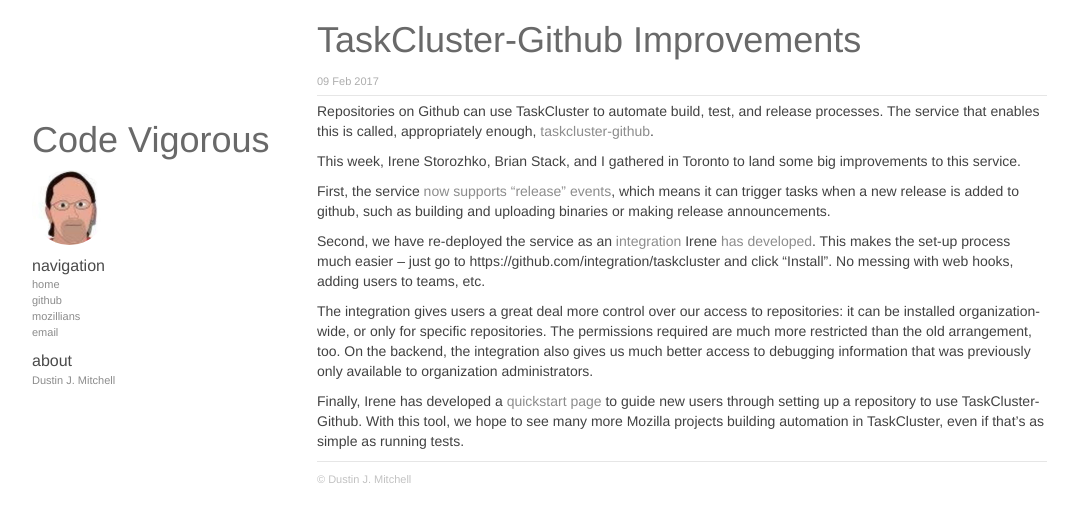
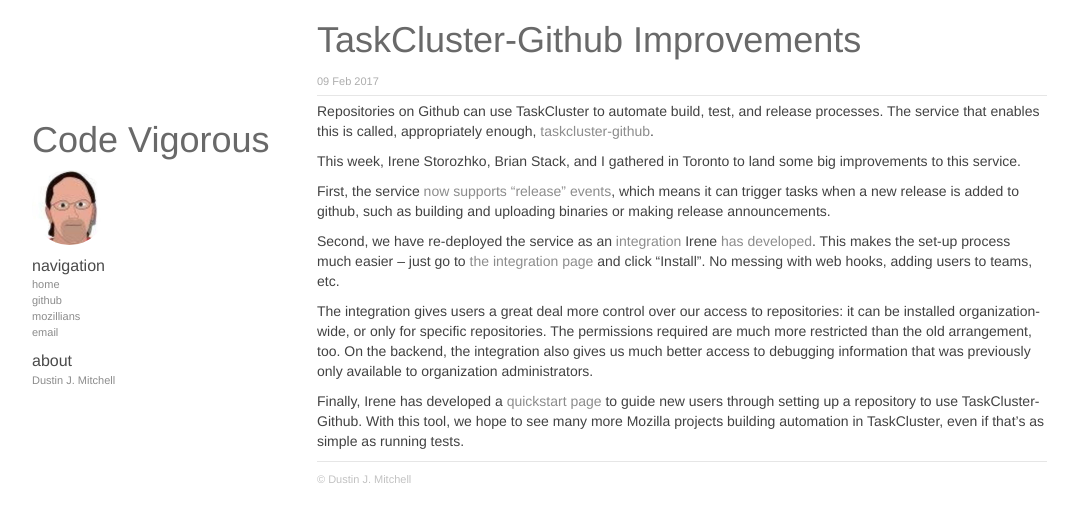
Before and after one commit to djmitche/code.v.igoro.us, a Jekyll site: the page built from _posts/2017-02-10-taskcluster-github-improvements.md, in a window 1280 px wide. Shown: the top 522 px of the page, without its empty margins (53-1128 px from the left). Built offline with Jekyll 4.4.1, drawn with Linux system fonts in a browser that asks for light colours; nearby versions of some CDN libraries; library files that are not in the unit come from our copies; comment, search, counter and statistics services are not loaded.

Commit message:
fix link

```diff
--- a/_posts/2017-02-10-taskcluster-github-improvements.md
+++ b/_posts/2017-02-10-taskcluster-github-improvements.md
@@ -22,7 +22,7 @@
 [has
 developed](https://medium.com/@bugzeeeeee/taskcluster-github-bulletin-d827313686b7).
 This makes the set-up process much easier -- just go to
-https://github.com/integration/taskcluster and click "Install".  No messing
+[the integration page](https://github.com/integration/taskcluster) and click "Install".  No messing
 with web hooks, adding users to teams, etc.
 
 The integration gives users a great deal more control over our access to
```
